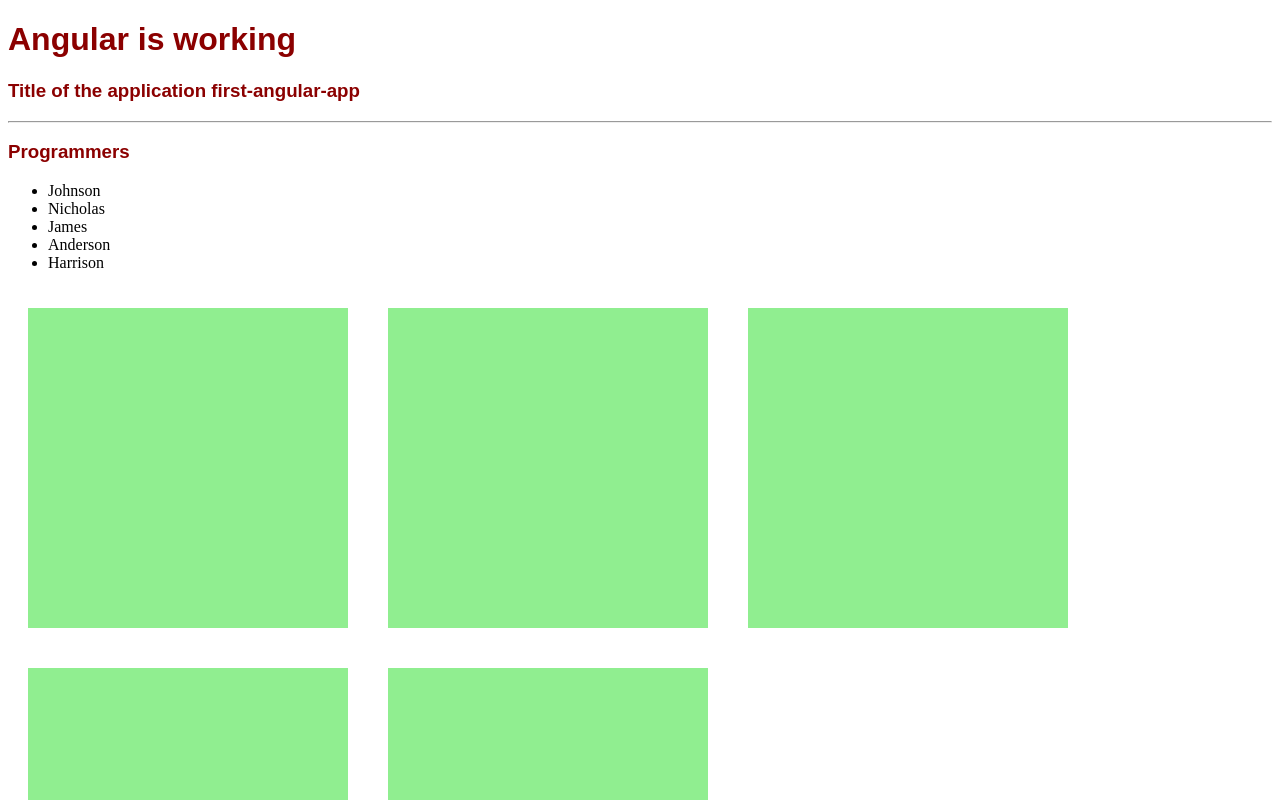
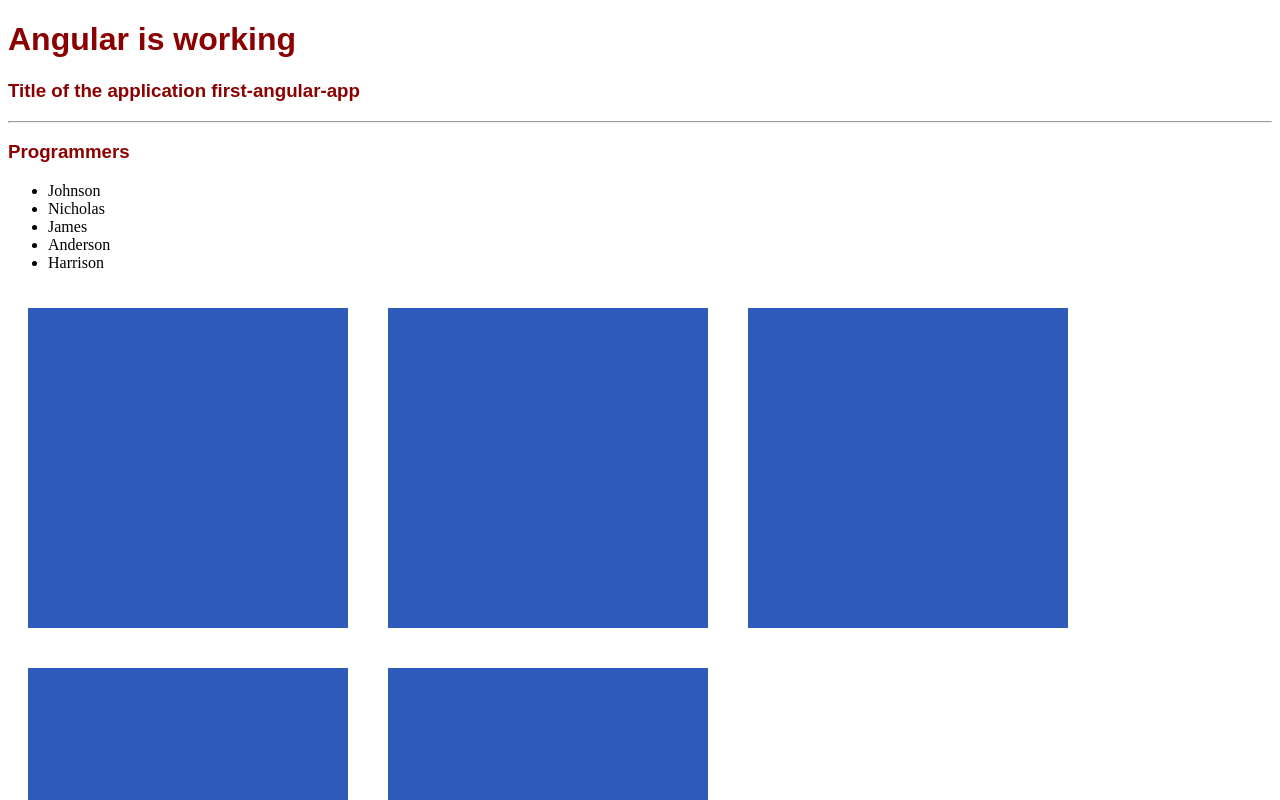
Before and after one commit to vinodh1988/first-angular-code, an Angular app: page / in a window 1280 px wide. Shown: the top 800 px of the page. Built offline with nearby package versions, Linux system fonts and the light colour scheme.

Commit message:
input-directives

```diff
--- a/src/app/box/box.component.css
+++ b/src/app/box/box.component.css
@@ -1,4 +1,4 @@
-.box{
+.theme1{
     height: 300px;
     width: 300px;
     background-color: lightgreen;
@@ -6,3 +6,13 @@
     margin: 20px;
     float: left;
 }
+
+
+.theme2{
+    height: 300px;
+    width: 300px;
+    background-color: rgb(45, 90, 187);
+    padding: 10px;
+    margin: 20px;
+    float: left;
+}
--- a/src/app/box/box.component.html
+++ b/src/app/box/box.component.html
@@ -1,3 +1,3 @@
-<div class="box">
+<div [ngClass]="theme">
 
 </div>
--- a/src/app/box/box.component.ts
+++ b/src/app/box/box.component.ts
@@ -6,7 +6,7 @@ import { Component, OnInit } from '@angular/core';
   styleUrls: ['./box.component.css']
 })
 export class BoxComponent implements OnInit {
-
+theme:string="theme2"
   constructor() { }
 
   ngOnInit(): void {
```
